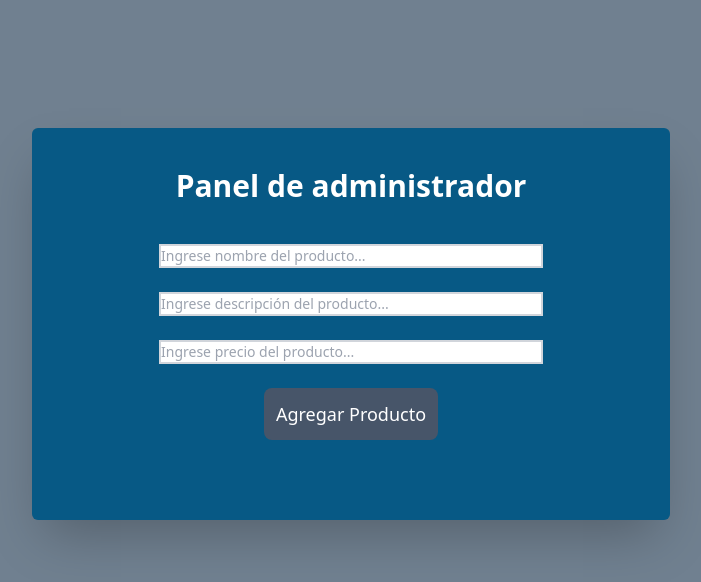
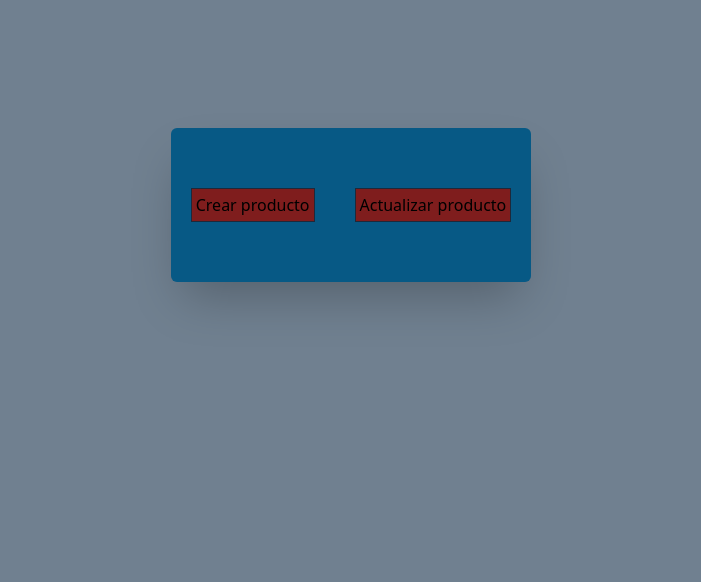
Before and after one commit to agustinandrada/DallasWeb, a React (Vite) app in the folder Client/: page /admin in a window 1280 px wide. Shown: the top 582 px of the page, without its empty margins (289-990 px from the left). Built offline with nearby package versions, Linux system fonts and the light colour scheme.

Commit message:
Componentización Panel de Admin

```diff
--- a/Client/src/Views/Admin.jsx
+++ b/Client/src/Views/Admin.jsx
@@ -1,57 +1,38 @@
-import axios from "axios";
 import { useState } from "react";
+import CreateProduct from "../components/CreateProduct";
+import UpdateProduct from "../components/UpdateProduct";
 
 const URL_BASE = "http://localhost:3001";
 
 function Admin() {
-  const [form, setForm] = useState({
-    name: "",
-    description: "",
-    price: "",
-  });
-
-  const handleChange = (event) => {
-    const name = event.target.name;
-    const value = event.target.value;
-
-    setForm({ ...form, [name]: value });
-  };
-
-  const handleSubmit = (event) => {
-    event.preventDefault();
-    axios.post(`${URL_BASE}/post`, form);
-  };
+  const [create, setCreate] = useState(false);
+  const [update, setUpdate] = useState(false);
   return (
     <main className="bg-sky-800 w-max mx-auto rounded-md shadow-2xl mt-32 py-10">
-      <h1 className="text-center text-3xl text-white font-bold ">
-        Panel de administrador
-      </h1>
-      <form
-        className="mb-0 space-y-6 p-10 flex flex-col "
-        onSubmit={handleSubmit}
-      >
-        <input
-          onChange={handleChange}
-          className="border-2 border-gray-300 w-96 m-auto  text-sm"
-          type="text"
-          placeholder="Ingrese nombre del producto..."
-        />
-        <input
-          onChange={handleChange}
-          className="border-2 border-gray-300 w-96 m-auto text-sm"
-          type="text"
-          placeholder="Ingrese descripción del producto..."
-        />
-        <input
-          onChange={handleChange}
-          className="border-2 border-gray-300 w-96 m-auto text-sm"
-          type="text"
-          placeholder="Ingrese precio del producto..."
-        />
-        <button className="bg-slate-600 border-l-rose-950 rounded-lg text-white text-lg  mt- mx-48 p-3 hover:bg-slate-500">
-          Agregar Producto
-        </button>
-      </form>
+      {create === false && update === false ? (
+        <div>
+          <button
+            onClick={() => {
+              setCreate(true);
+            }}
+            className="border border-slate-800 bg-red-900 w-max m-5 p-1 "
+          >
+            Crear producto
+          </button>
+          <button
+            onClick={() => {
+              setUpdate(true);
+            }}
+            className="border border-slate-800 bg-red-900 w-max m-5 p-1"
+          >
+            Actualizar producto
+          </button>
+        </div>
+      ) : create === true ? (
+        <CreateProduct setCreate={setCreate} />
+      ) : (
+        <UpdateProduct />
+      )}
     </main>
   );
 }
--- /dev/null
+++ b/Client/src/components/CreateProduct.jsx
@@ -0,0 +1,93 @@
+import { useState } from "react";
+
+function CreateProduct({ setCreate, create }) {
+  const [form, setForm] = useState({
+    nombre: "",
+    descripcion: "",
+    precio: "",
+    tipo: "",
+    item: "",
+  });
+
+  const handleChange = (event) => {
+    const name = event.target.name;
+    const value = event.target.value;
+    console.log(name, value);
+
+    setForm({ ...form, [name]: value });
+  };
+
+  const handleSubmit = (event) => {
+    event.preventDefault();
+    axios.post(`${URL_BASE}/post`, form);
+  };
+  return (
+    <div>
+      <h1 className="text-center text-3xl text-white font-bold ">
+        Crear Nuevo Producto
+      </h1>
+      <form
+        className="mb-0 space-y-6 p-10 flex flex-col "
+        onSubmit={handleSubmit}
+      >
+        <input
+          onChange={handleChange}
+          className="border-2 border-gray-300 w-96 m-auto  text-sm"
+          type="text"
+          placeholder="Ingrese nombre del producto..."
+        />
+        <input
+          onChange={handleChange}
+          className="border-2 border-gray-300 w-96 m-auto text-sm"
+          type="text"
+          placeholder="Ingrese descripción del producto..."
+        />
+        <input
+          onChange={handleChange}
+          className="border-2 border-gray-300 w-96 m-auto text-sm"
+          type="text"
+          placeholder="Ingrese precio del producto..."
+        />
+        <select
+          name="tipo"
+          className="border-2 border-gray-300 w-96 m-auto text-sm"
+          onChange={handleChange}
+        >
+          <option value="" selected disabled>
+            Tipo
+          </option>
+          <option value="bebida">Bebida</option>
+          <option value="comida">Comida</option>
+        </select>
+        <select
+          name="item"
+          className="border-2 border-gray-300 w-96 m-auto text-sm"
+          onChange={handleChange}
+        >
+          <option value="" selected disabled>
+            Item
+          </option>
+          <option value="Hamburguesas">Hamburguesas</option>
+          <option value="Pizzas">Pizzas</option>
+          <option value="Papas">Papas</option>
+          <option value="Picadas">Picadas</option>
+          <option value="Cervezas">Cervezas</option>
+          <option value="Tragos">Tragos</option>
+          <option value="Aperitivos">Aperitivos</option>
+          <option value="Vinos">Vinos</option>
+        </select>
+        <button className="bg-slate-600 border-l-rose-950 rounded-lg text-white text-lg  mt- mx-48 p-3 hover:bg-slate-500">
+          Agregar Producto
+        </button>
+      </form>
+      <button
+        onClick={() => setCreate(false)}
+        className="border border-slate-800 bg-red-900 w-max m-5 p-1"
+      >
+        Back
+      </button>
+    </div>
+  );
+}
+
+export default CreateProduct;
--- /dev/null
+++ b/Client/src/components/UpdateProduct.jsx
@@ -0,0 +1,11 @@
+import { useState } from "react";
+function UpdateProduct() {
+  //AGREGAR UN BUSCADOR POR NOMBRE PARA ENCONTRAR EL PRODUCTO MÁS RÁPIDO.
+  return (
+    <div>
+      {/* MAPEAR TODOS LOS PRODUCTOS Y AGREGARLE A CADA UNO UN ICONO PARA MODIFICAR */}
+    </div>
+  );
+}
+
+export default UpdateProduct;
```
